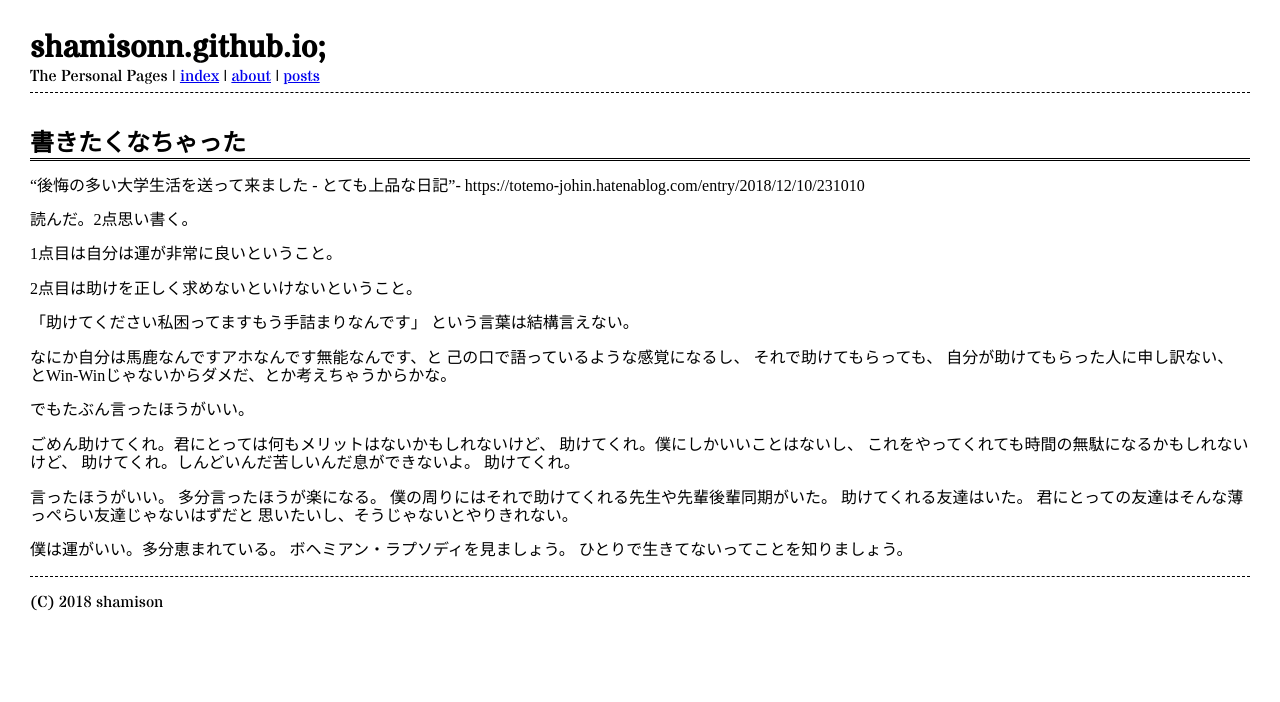
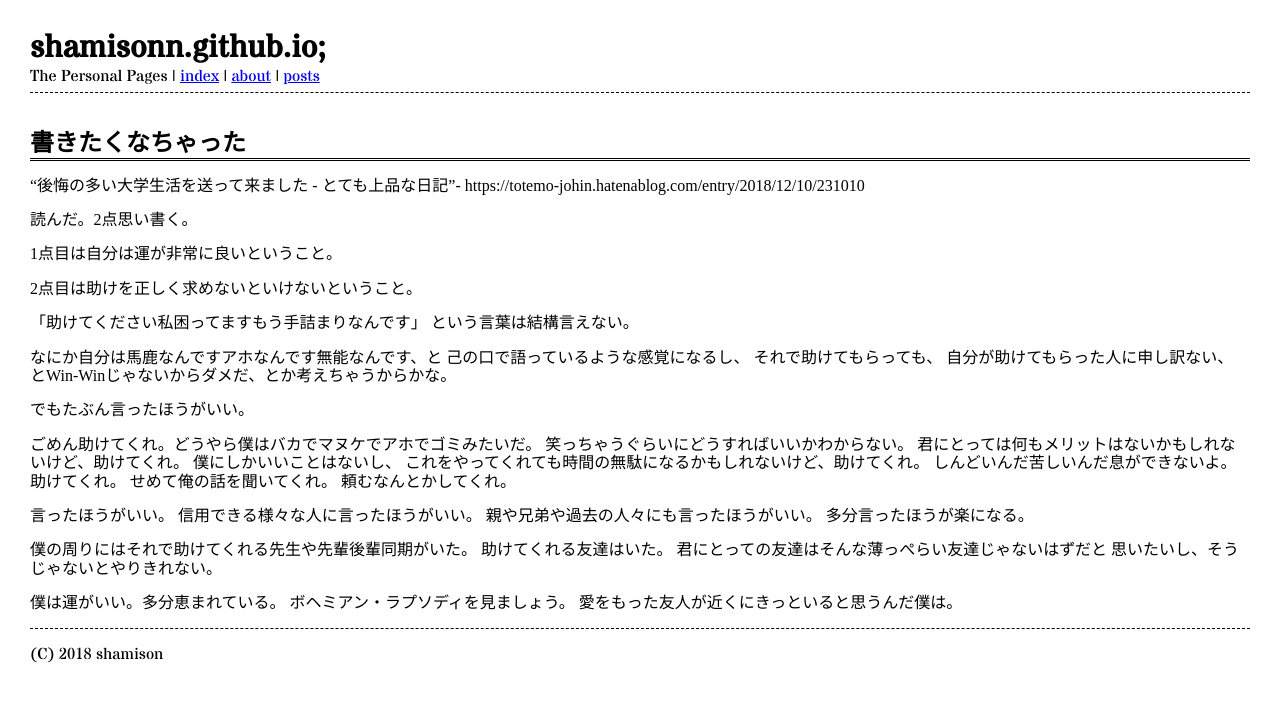
Before and after one commit to shamisonn/shamisonn.github.io, a Jekyll site: the page built from _posts/2018-12-11-diary.md, in a window 1280 px wide. Shown: the top 702 px of the page. Built offline with Jekyll 4.4.1, drawn with Linux system fonts in a browser that asks for light colours; nearby versions of some CDN libraries.

Commit message:
modify text. don't say like God.

```diff
--- a/_posts/2018-12-11-diary.md
+++ b/_posts/2018-12-11-diary.md
@@ -23,14 +23,21 @@ mode: post
 
 でもたぶん言ったほうがいい。
 
-ごめん助けてくれ。君にとっては何もメリットはないかもしれないけど、
-助けてくれ。僕にしかいいことはないし、
-これをやってくれても時間の無駄になるかもしれないけど、
-助けてくれ。しんどいんだ苦しいんだ息ができないよ。
+ごめん助けてくれ。どうやら僕はバカでマヌケでアホでゴミみたいだ。
+笑っちゃうぐらいにどうすればいいかわからない。
+君にとっては何もメリットはないかもしれないけど、助けてくれ。
+僕にしかいいことはないし、
+これをやってくれても時間の無駄になるかもしれないけど、助けてくれ。
+しんどいんだ苦しいんだ息ができないよ。
 助けてくれ。
+せめて俺の話を聞いてくれ。
+頼むなんとかしてくれ。
 
 言ったほうがいい。
+信用できる様々な人に言ったほうがいい。
+親や兄弟や過去の人々にも言ったほうがいい。
 多分言ったほうが楽になる。
+
 僕の周りにはそれで助けてくれる先生や先輩後輩同期がいた。
 助けてくれる友達はいた。
 君にとっての友達はそんな薄っぺらい友達じゃないはずだと
@@ -38,4 +45,4 @@ mode: post
 
 僕は運がいい。多分恵まれている。
 ボヘミアン・ラプソディを見ましょう。
-ひとりで生きてないってことを知りましょう。
+愛をもった友人が近くにきっといると思うんだ僕は。
```
